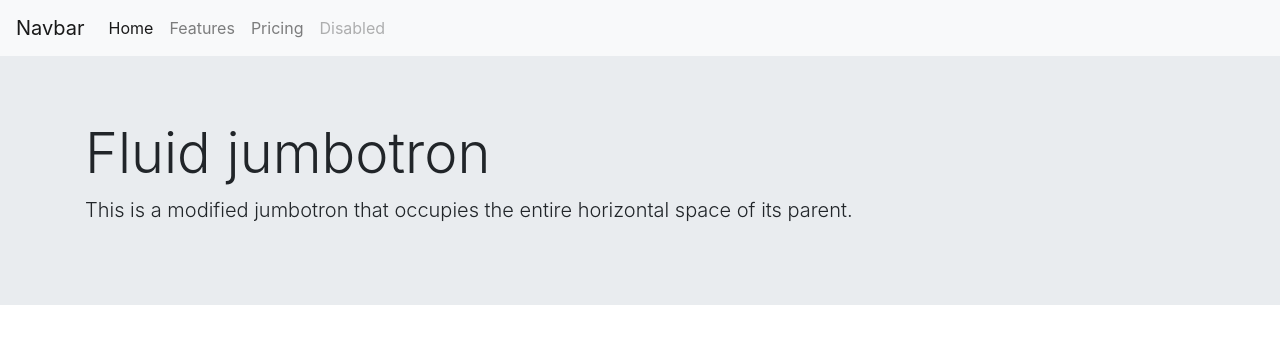
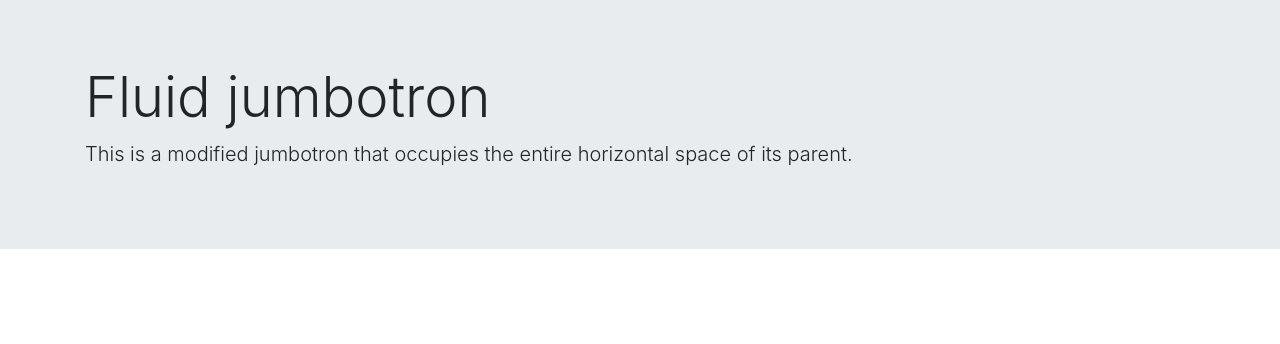
Before and after one commit to elapalm/WIP-News-Scrapper, a website: page main.handlebars in a window 1280 px wide. Drawn offline with nearby package versions, Linux system fonts and the light colour scheme; files that its build step writes are made by us from their sources.

Commit message:
Update main.handlebars

```diff
--- a/main.handlebars
+++ b/main.handlebars
@@ -10,29 +10,9 @@
 
 <body>
 
-  <!--Header with nav buttons-->
-  <nav class="navbar navbar-expand-lg navbar-light bg-light">
-  <a class="navbar-brand" href="#">Navbar</a>
-  <button class="navbar-toggler" type="button" data-toggle="collapse" data-target="#navbarNav" aria-controls="navbarNav" aria-expanded="false" aria-label="Toggle navigation">
-    <span class="navbar-toggler-icon"></span>
-  </button>
-  <div class="collapse navbar-collapse" id="navbarNav">
-    <ul class="navbar-nav">
-      <li class="nav-item active">
-        <a class="nav-link" href="#">Home <span class="sr-only">(current)</span></a>
-      </li>
-      <li class="nav-item">
-        <a class="nav-link" href="#">Features</a>
-      </li>
-      <li class="nav-item">
-        <a class="nav-link" href="#">Pricing</a>
-      </li>
-      <li class="nav-item">
-        <a class="nav-link disabled" href="#" tabindex="-1" aria-disabled="true">Disabled</a>
-      </li>
-    </ul>
-  </div>
-</nav>
+{{{ body }}}
+
+
   <!--Jumbotron Header-->
   <div class="jumbotron jumbotron-fluid">
   <div class="container">
```
